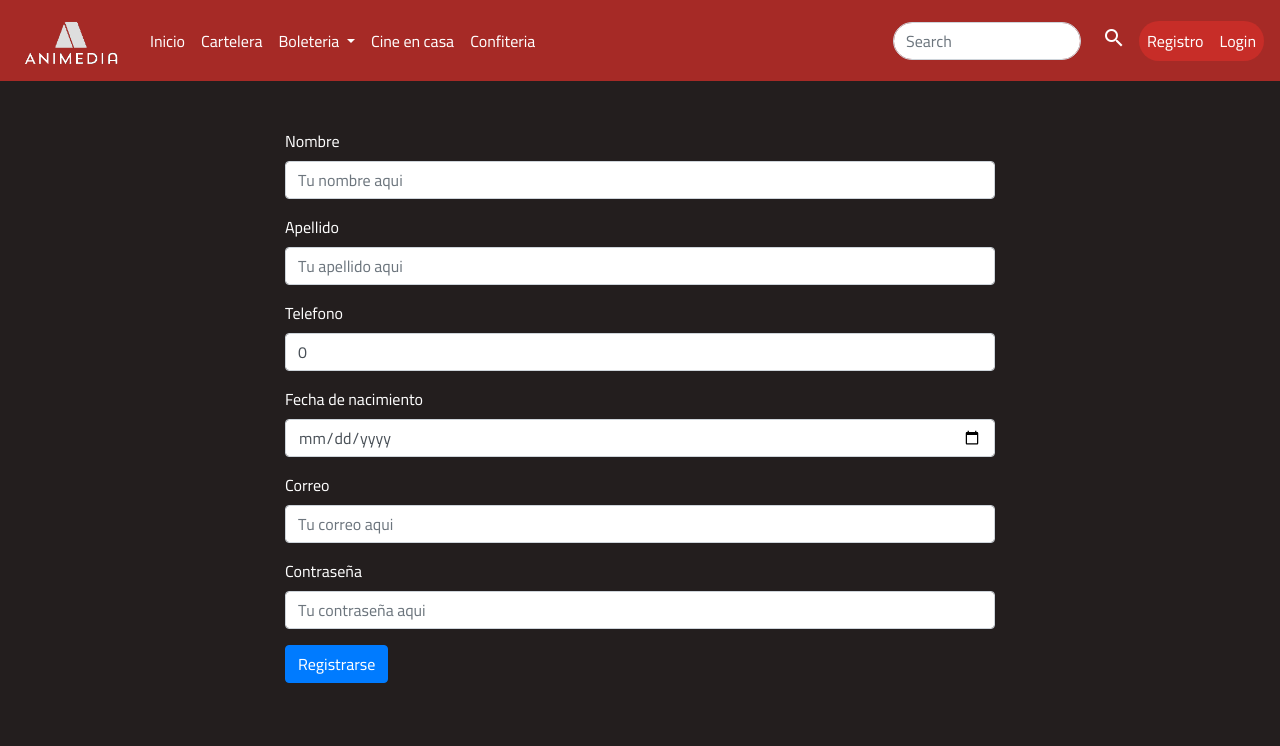
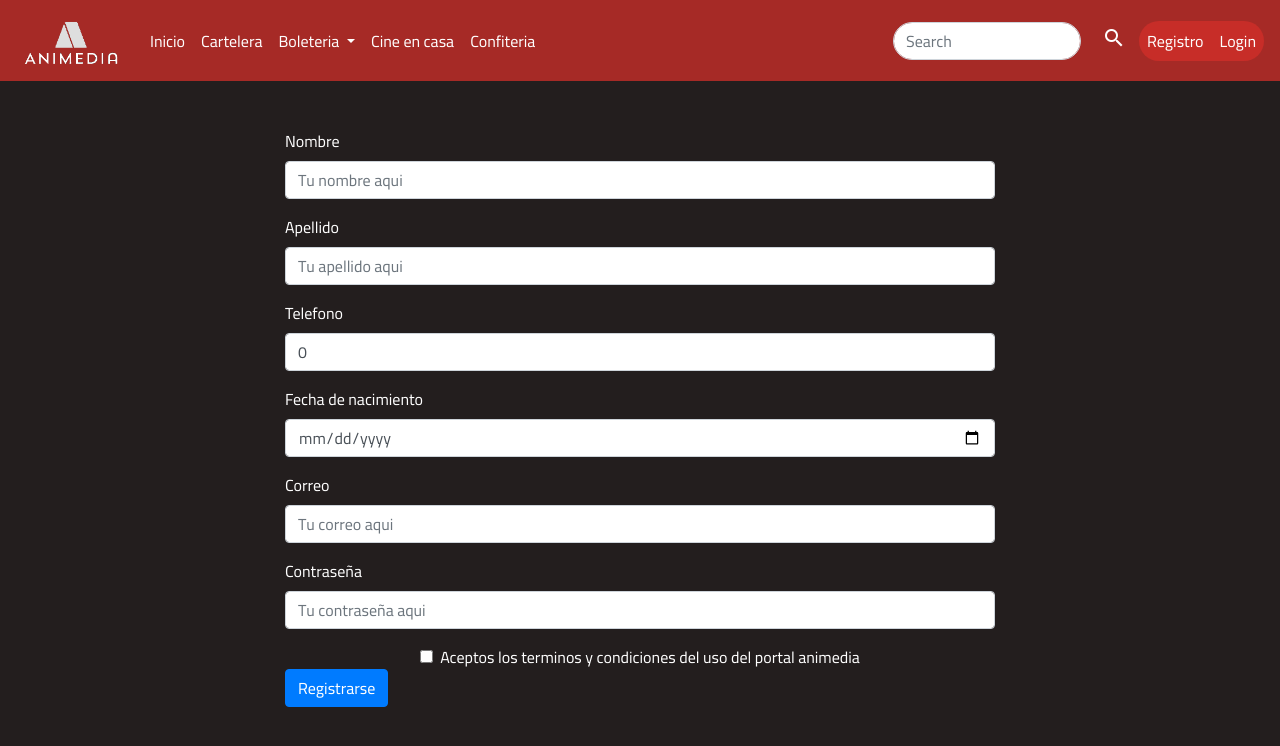
Before and after one commit to julianza32/Animedia, an Angular app in the folder animedia/: page /registroUsuario in a window 1280 px wide. Shown: the top 746 px of the page. Built offline with nearby package versions, Linux system fonts and the light colour scheme.

Commit message:
redireccionamiento de registro y login

```diff
--- a/animedia/src/app/pages/registro-usuario/registro-usuario.component.html
+++ b/animedia/src/app/pages/registro-usuario/registro-usuario.component.html
@@ -1,5 +1,5 @@
 <div class="container pt-5">
-    <form #formularioRegistro="ngForm" (ngSubmit)="registrarUsuario()"
+    <form #formularioRegistro="ngForm" (ngSubmit)="validarFormulario()"
         class="w-100 d-flex flex-wrap justify-content-center">
         <div class="form-group col-xl-8 col-l-9 col-md-10 col-sm-11 col-12">
             <label class="text-white" for="nombre">Nombre</label>
@@ -31,6 +31,12 @@
             <input type="password" class="form-control" id="contrasena" placeholder="Tu contraseña aqui" name="contrasena"
             #contrasena="ngModel" [(ngModel)]="usuarioModel.pass">
         </div>
+        <div class="form-check">
+            <input #tyc class="form-check-input" type="checkbox" value="" id="terminosycondiciones">
+            <label class="form-check-label" for="terminosycondiciones">
+              Aceptos los terminos y condiciones del uso del portal animedia
+            </label>
+          </div>
         <div class="form-group col-xl-8 col-l-9 col-md-10 col-sm-11 col-12">
             <button type="submit" class="btn btn-primary">Registrarse</button>
         </div>
--- a/animedia/src/app/pages/registro-usuario/registro-usuario.component.ts
+++ b/animedia/src/app/pages/registro-usuario/registro-usuario.component.ts
@@ -1,22 +1,34 @@
-import { Component, OnInit } from '@angular/core';
+import { Component, OnInit, ViewChild, ElementRef} from '@angular/core';
 import { Usuario } from '../../model/usuario';
 import { UsuarioService } from  '../../services/usuario.service';
+import {Router, ActivatedRoute,Params} from '@angular/router'
 //'../../services/usuario.service';
 @Component({
   selector: 'app-registro-usuario',
   templateUrl: './registro-usuario.component.html',
   styleUrls: ['./registro-usuario.component.css']
 })
+
 export class RegistroUsuarioComponent implements OnInit {
   public usuarioModel: Usuario;
   public url:String;
 
-  constructor(private usuarioService: UsuarioService) {
+  @ViewChild('tyc') tyc: ElementRef;
+
+  constructor(private usuarioService: UsuarioService,private _router:Router) {
     this.usuarioModel= new Usuario('','','',0,new Date,'','','','');
    }
 
   ngOnInit(): void {
   }
+  validarFormulario(){
+  if(this.tyc.nativeElement.checked){
+    this.registrarUsuario();
+  }else{
+    alert("Por favor Acepta terminos y condiciones");
+  }
+  }
+
   registrarUsuario(){
     this.usuarioService.registarUsuario(this.usuarioModel).subscribe(
       (response:any)=>{
@@ -28,6 +40,7 @@ export class RegistroUsuarioComponent implements OnInit {
         }else{
           alert(`Te registraste correctamente! inicia sesion con ${usuario.email}`);
           this.usuarioModel= new Usuario('','','',0,new Date,'','','','');
+          this._router.navigate(['/home']);
         }
       }else{
           alert(response.messaje);
```
